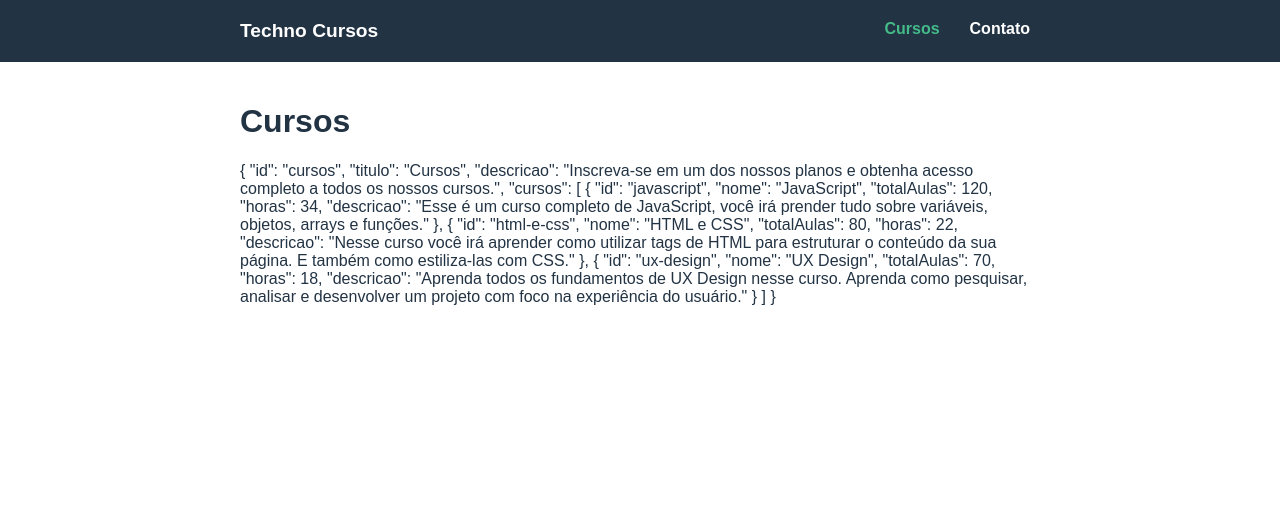
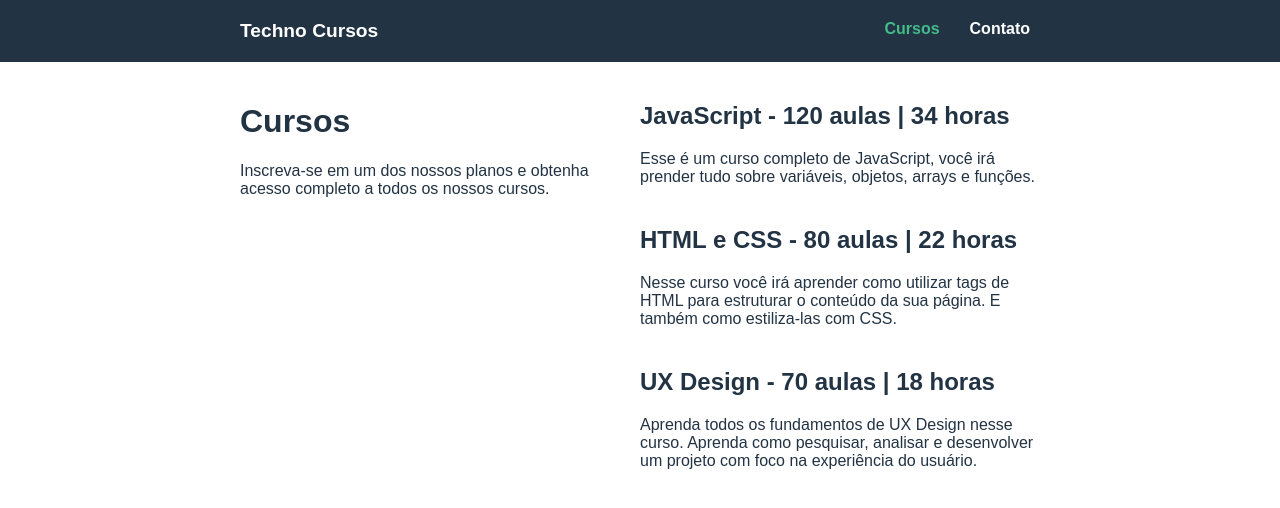
Before and after one commit to dougluz/techno-cursos, a Vue app: page /cursos in a window 1280 px wide. Shown: the top 508 px of the page. Built offline with nearby package versions, Linux system fonts and the light colour scheme; data requests are answered from the project's data file.

Commit message:
feat: new style to the courses list

```diff
--- a/src/views/Cursos.vue
+++ b/src/views/Cursos.vue
@@ -1,12 +1,20 @@
 <template>
   <div>
-    <div class="" v-if="loading">
+    <div class="centralizado" v-if="loading">
       <PageLoading />
     </div>
     <transition>
-      <div class="" v-if="api">
-        <h1>Cursos</h1>
-        <p>{{ api }}</p>
+      <div class="conteudo" v-if="api">
+        <div>
+          <h1>{{api.titulo}}</h1>
+          <p>{{api.descricao}}</p>
+        </div>
+        <ul class="cursos-lista">
+          <li v-for="curso in api.cursos" :key="curso.id">
+            <router-link :to="{name: 'curso', params: { curso: curso.id }}"><h2>{{curso.nome}} - {{curso.totalAulas}} aulas | {{curso.horas}} horas</h2></router-link>
+            <p>{{curso.descricao}}</p>
+          </li>
+        </ul>
       </div>
     </transition>
   </div>
@@ -23,3 +31,9 @@ export default {
   }
 };
 </script>
+
+<style>
+.cursos-lista li {
+  margin-bottom: 40px;
+}
+</style>
```
